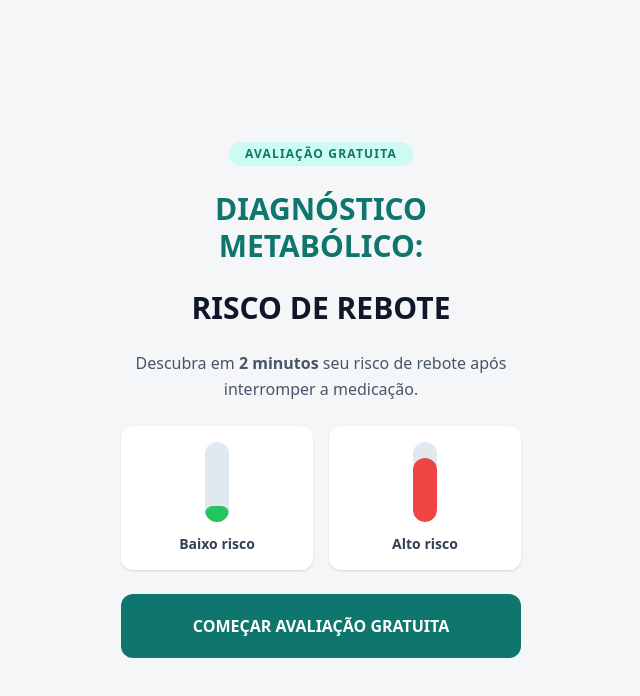
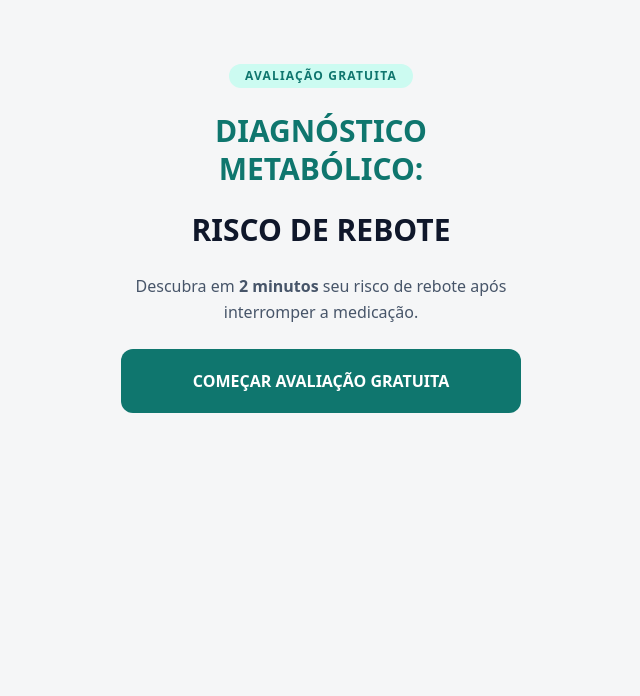
Before and after one commit to Gguga/quiz, a React (Vite) app: page / in a window 1280 px wide. Shown: the top 696 px of the page, without its empty margins (319-959 px from the left). Built offline with nearby package versions, Linux system fonts and the light colour scheme.

Commit message:
Update App.tsx

```diff
--- a/App.tsx
+++ b/App.tsx
@@ -47,6 +47,7 @@ const App: React.FC = () => {
     });
 
     let normalized = (totalWeight / maxWeight) * 100;
+
     if (normalized < 40) normalized = 42;
 
     let riskLevel = "Moderado";
@@ -70,6 +71,7 @@ const App: React.FC = () => {
     setTimeout(() => {
       setResults(result);
       setLoading(false);
+      window.scrollTo({ top: 0, behavior: 'smooth' });
     }, 2200);
   };
 
@@ -105,10 +107,11 @@ const App: React.FC = () => {
   };
 
   return (
-    <div className="fixed inset-0 h-[100dvh] w-full bg-[#f5f6f7] flex flex-col font-sans overflow-hidden">
+    <div className="min-h-screen w-full bg-[#f5f6f7] flex flex-col font-sans">
 
+      {/* Barra progresso */}
       {currentStep >= 0 && !loading && !results && !showVsl && (
-        <div className="absolute top-0 left-0 w-full h-[4px] bg-slate-200">
+        <div className="w-full h-[4px] bg-slate-200">
           <div
             className="bg-black h-full transition-all duration-300"
             style={{ width: `${progress}%` }}
@@ -116,11 +119,11 @@ const App: React.FC = () => {
         </div>
       )}
 
-      <main className="flex-1 flex flex-col max-w-md mx-auto w-full justify-center">
+      <main className="flex-1 w-full max-w-md mx-auto">
 
-        {/* 🔥 CAPA ESTILO DA IMAGEM */}
+        {/* CAPA */}
         {currentStep === -1 && !loading && !results && !showVsl && (
-          <div className="flex-1 flex flex-col justify-center items-center p-6 text-center space-y-6">
+          <div className="flex flex-col items-center p-6 text-center space-y-6 pt-16">
 
             <div className="bg-teal-100 text-teal-700 px-4 py-1 rounded-full text-xs font-black uppercase tracking-widest">
               Avaliação Gratuita
@@ -137,25 +140,6 @@ const App: React.FC = () => {
             <p className="text-slate-600 text-base leading-relaxed">
               Descubra em <span className="font-bold">2 minutos</span> seu risco de rebote após interromper a medicação.
             </p>
-
-            {/* Comparativo Visual */}
-            <div className="grid grid-cols-2 gap-4 w-full mt-4">
-
-              <div className="bg-white rounded-xl shadow p-4 flex flex-col items-center">
-                <div className="w-6 h-20 bg-slate-200 rounded-full relative overflow-hidden">
-                  <div className="absolute bottom-0 w-full h-4 bg-green-500 rounded-full"></div>
-                </div>
-                <p className="mt-3 text-sm font-semibold text-slate-700">Baixo risco</p>
-              </div>
-
-              <div className="bg-white rounded-xl shadow p-4 flex flex-col items-center">
-                <div className="w-6 h-20 bg-slate-200 rounded-full relative overflow-hidden">
-                  <div className="absolute bottom-0 w-full h-16 bg-red-500 rounded-full"></div>
-                </div>
-                <p className="mt-3 text-sm font-semibold text-slate-700">Alto risco</p>
-              </div>
-
-            </div>
 
             <button
               onClick={() => setCurrentStep(0)}
@@ -180,16 +164,16 @@ const App: React.FC = () => {
           />
         )}
 
-        {/* NEWS */}
+        {/* NEWS COM SCROLL FUNCIONANDO */}
         {isNewsStep && !loading && !results && !showVsl && (
-          <div className="flex-1 overflow-y-auto py-4 px-2">
+          <div className="py-6 px-4">
             <NewsInterstitial onNext={handleNext} />
           </div>
         )}
 
         {/* LOADING */}
         {loading && (
-          <div className="flex-1 flex flex-col items-center justify-center text-center p-6">
+          <div className="flex flex-col items-center justify-center text-center p-6 pt-24">
             <h2 className="text-xl font-bold text-teal-700">
               {Math.round(loadingProgress)}%
             </h2>
@@ -207,7 +191,7 @@ const App: React.FC = () => {
 
         {/* RESULTADO / VSL */}
         {(results || showVsl) && !loading && (
-          <div className="flex-1 overflow-y-auto">
+          <div className="py-6 px-4">
             {showVsl ? (
               <VslView
                 videoType={getSexo()}
```
